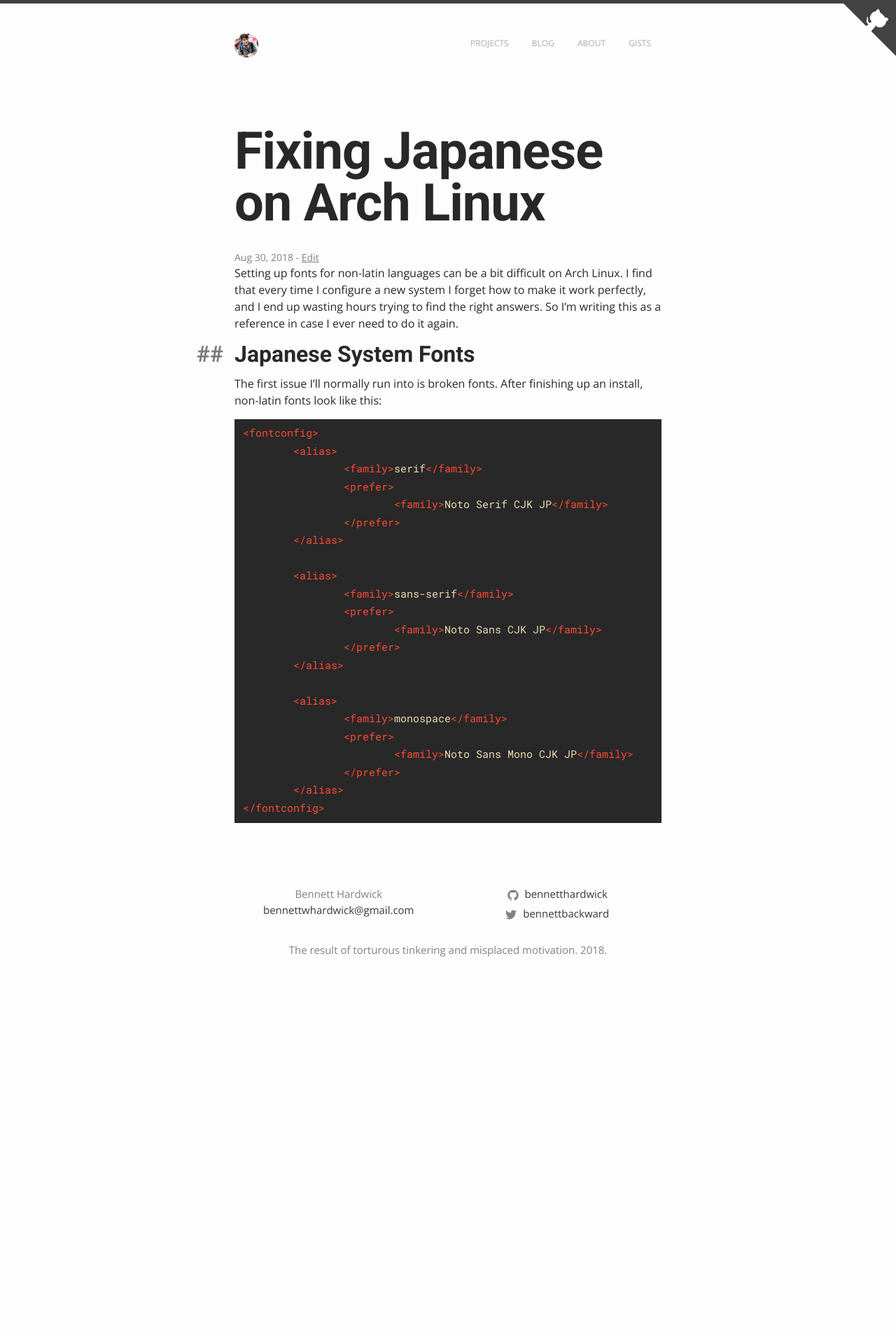
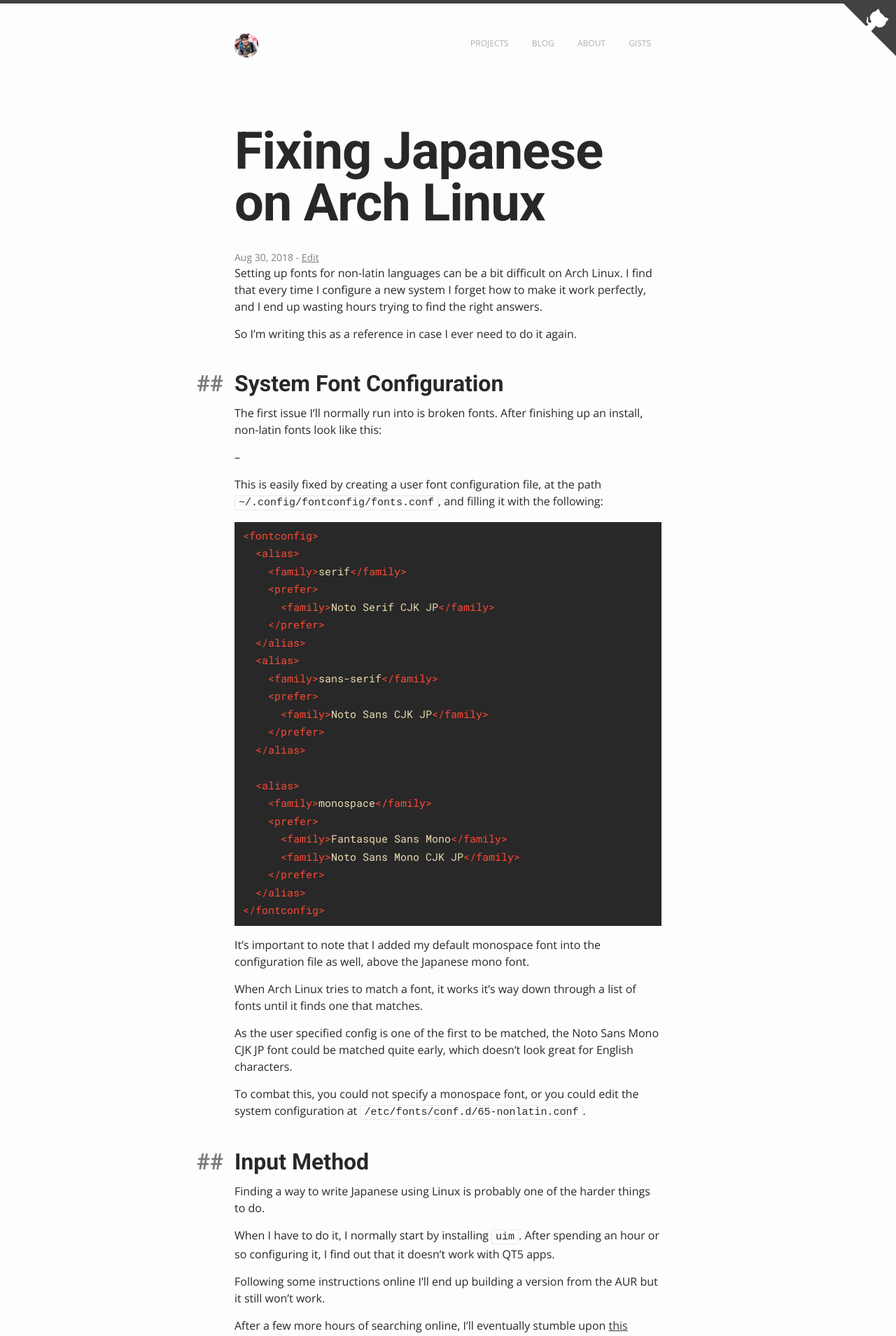
Before and after one commit to pbamotra/website, a Jekyll site: the page built from _posts/2018-08-30-default-japanese-fonts-for-linux.md, in a window 1280 px wide. Shown: the top 1909 px of the page at 70% size. Built offline with Jekyll 4.4.1, drawn with Linux system fonts in a browser that asks for light colours; before the commit the page ends 1429 px from its top, so only the background shows below that; some of the changed text lies outside the part shown.

Commit message:
Updated: everything

````diff
--- a/_config.yml
+++ b/_config.yml
@@ -14,7 +14,7 @@
 # You can create any custom variable you would like, and they will be accessible
 # in the templates via {{ site.myvariable }}.
 title: Bennett Hardwick
-email: bennettwhardwick@gmail.com
+email: me (at) bennetthardwick (dot) com
 description: > # this means to ignore newlines until "baseurl:"
   The result of torturous tinkering and misplaced motivation. 2018.
 baseurl: "/" # the subpath of your site, e.g. /blog
--- a/_includes/footer.html
+++ b/_includes/footer.html
@@ -12,7 +12,7 @@
             {% endif %}
             </li>
             {% if site.email %}
-            <li><a href="mailto:{{ site.email }}">{{ site.email }}</a></li>
+            <li><a>{{ site.email }}</a></li>
             {% endif %}
         </ul>
       </div>
--- a/_posts/2018-08-30-default-japanese-fonts-for-linux.md
+++ b/_posts/2018-08-30-default-japanese-fonts-for-linux.md
@@ -8,33 +8,77 @@ comments: false
 ---
 
 Setting up fonts for non-latin languages can be a bit difficult on Arch Linux. I find that every time I configure a new system I forget how to make it work perfectly,
-and I end up wasting hours trying to find the right answers. So I'm writing this as a reference in case I ever need to do it again.
+and I end up wasting hours trying to find the right answers.
 
-## Japanese System Fonts
+So I'm writing this as a reference in case I ever need to do it again.
+
+## System Font Configuration
 
 The first issue I'll normally run into is broken fonts. After finishing up an install, non-latin fonts look like this:
 
+--
+
+This is easily fixed by creating a user font configuration file, at the path `~/.config/fontconfig/fonts.conf`, and filling it with the following:
 ```xml
 <fontconfig>
-	<alias>
-		<family>serif</family>
-		<prefer>
-			<family>Noto Serif CJK JP</family>
-		</prefer>
-	</alias>
+  <alias>
+    <family>serif</family>
+    <prefer>
+      <family>Noto Serif CJK JP</family>
+    </prefer>
+  </alias>
+  <alias>
+    <family>sans-serif</family>
+    <prefer>
+      <family>Noto Sans CJK JP</family>
+    </prefer>
+  </alias>
 
-	<alias>
-		<family>sans-serif</family>
-		<prefer>
-			<family>Noto Sans CJK JP</family>
-		</prefer>
-	</alias>
-
-	<alias>
-		<family>monospace</family>
-		<prefer>
-			<family>Noto Sans Mono CJK JP</family>
-		</prefer>
-	</alias>
+  <alias>
+    <family>monospace</family>
+    <prefer>
+      <family>Fantasque Sans Mono</family>
+      <family>Noto Sans Mono CJK JP</family>
+    </prefer>
+  </alias>
 </fontconfig>
 ```
+It's important to note that I added my default monospace font into the configuration file as well, above the Japanese mono font.
+
+When Arch Linux tries to match a font, it works it's way down through a list of fonts until it finds one that matches.
+
+As the user specified config is one of the first to be matched,
+the Noto Sans Mono CJK JP font could be matched quite early, which doesn't look great for English characters.
+
+To combat this, you could not specify a monospace font, or you could edit the system configuration at `/etc/fonts/conf.d/65-nonlatin.conf`.
+
+## Input Method
+
+Finding a way to write Japanese using Linux is probably one of the harder things to do.
+
+When I have to do it, I normally start by installing `uim`. After spending an hour or so configuring it, I find out that it doesn't work with QT5 apps.
+
+Following some instructions online I'll end up building a version from the AUR but it still won't work.
+
+After a few more hours of searching online, I'll eventually
+stumble upon [this reddit post](https://www.reddit.com/r/archlinux/comments/8gw9em/uimanthy_anki/) which will put me on the right track.
+
+### Installing Fcitx
+You can find more details about installing `fcitx` at the [Archlinux Wiki](https://wiki.archlinux.org/index.php/Fcitx).
+
+1. Install `fcitx` and `fcitx-mozc` and the config tool.
+```
+sudo pacman -Sy fcitx fcitx-mozc fcitx-configtool
+```
+
+2. Set `XMODIFIERS` variables
+```
+echo "GTK_IM_MODULE=fcitx
+QT_IM_MODULE=fcitx
+XMODIFIERS=@im=fcitx" >> ~/.pam_environment
+```
+3. Reboot!
+
+After doing those steps, Fcitx and Mozc should both be installed. Go ahead and issue the command `fcitx` to start the daemon.
+
+You can now change up the hotkeys or enable auto-starting, but I prefer only executing it when I need to.
--- a/_sass/custom/_layout.scss
+++ b/_sass/custom/_layout.scss
@@ -18,9 +18,18 @@ h1, h2, h3 {
 
 .site-footer {
 	border-top: none;
+	text-align: center;
+	margin-top: 84px;
+}
 
-	text-align: center;
+.post-content {
+	h2 {
+		margin-top: 42px;
+	}
 
+	h3 {
+		margin-top: 21px;
+	}
 }
 
 h2 a.post-link { text-decoration: none }
````
